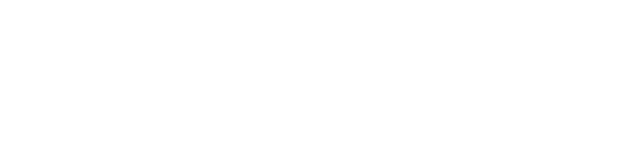
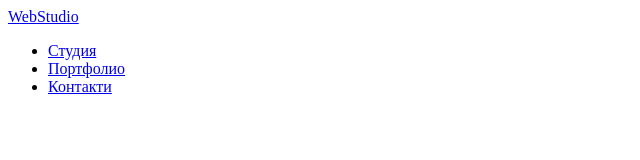
Before and after one commit to VChaikovskiy/goit-markup-hw-01, a plain HTML site: page index.html in a window 1280 px wide. Shown: the whole page, without its empty margins (0-640 px from the left). Drawn offline with Linux system fonts and the light colour scheme.

Commit message:
Добавляет навигацию в хеддере

```diff
--- a/index.html
+++ b/index.html
@@ -1,5 +1,5 @@
 <!DOCTYPE html>
-<html lang="en">
+<html lang="uk">
 <head>
     <meta charset="UTF-8">
     <meta http-equiv="X-UA-Compatible" content="IE=edge">
@@ -7,6 +7,25 @@
     <title>Document</title>
 </head>
 <body>
+    <header>
+        <a class="logo" href="/">
+        Web<span class="design-logo">Studio</span>
+        </a>
 
+        <nav>
+            <ul>
+                <li><a href="/">Студия</a></li>
+                <li><a href="/">Портфолио</a></li>
+                <li><a href="/">Контакти</a></li>
+            </ul>
+        </nav>
+
+    </header>
+    <main>
+
+    </main>
+    <footer>
+
+    </footer>
 </body>
 </html>
```
Also changed, not shown: images/finger 1.jpg (added), 2 other files.
